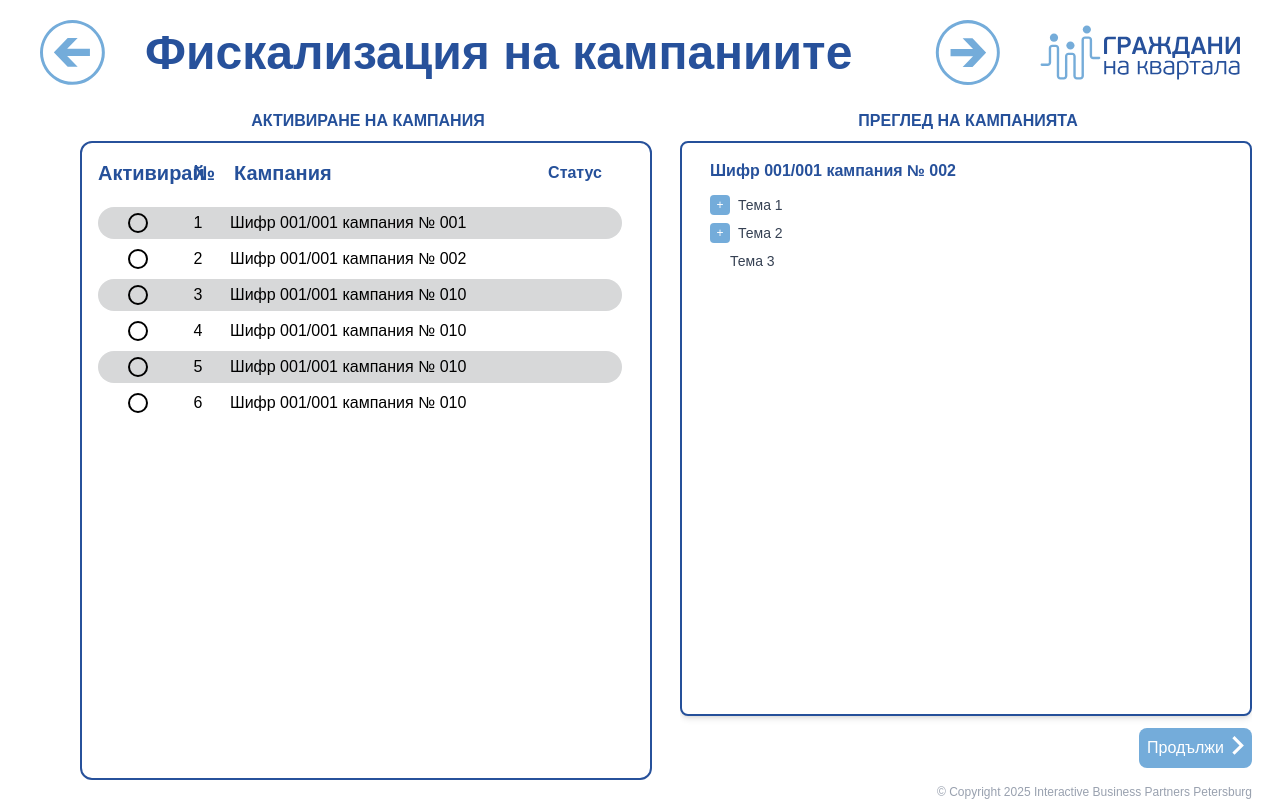
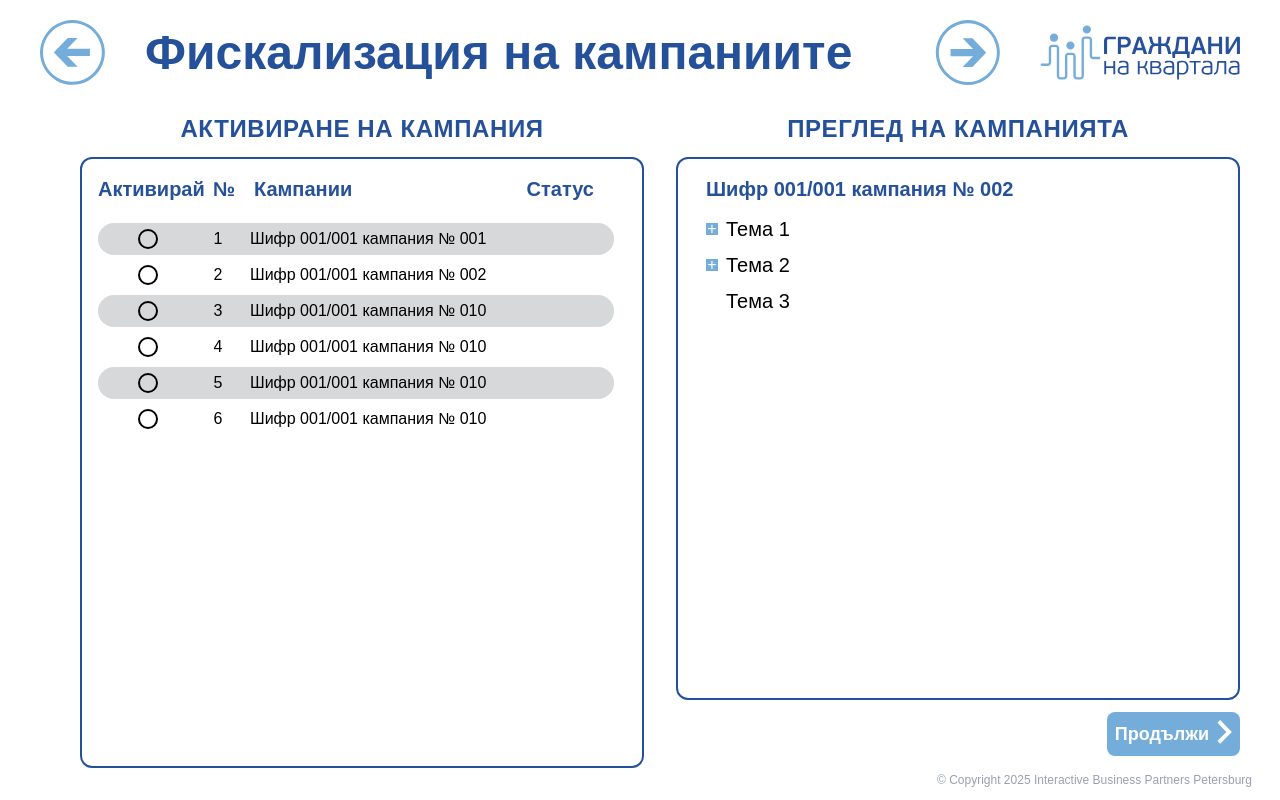
Before and after one commit to MiroslavAtanasov01/gk-web, a Next.js app: page /fisc-campaign in a window 1280 px wide. Built offline with nearby package versions, Linux system fonts and the light colour scheme.

Commit message:
Enhance layout and styling across Campaign and Question-Answer Archive components; update button sizes, spacing, and typography for improved user experience

```diff
--- a/src/app/fisc-campaign/page.tsx
+++ b/src/app/fisc-campaign/page.tsx
@@ -8,16 +8,16 @@ import Header from "@/components/auto-reports/Header";
 
 export default function fixCampaign() {
   return (
-    <div className="flex h-screen flex-col">
+    <div className="flex h-screen flex-col pb-3">
       {/* Header */}
       <Header title="Фискализация на кампаниите" />
 
       {/* Main Content */}
-      <div className="flex w-full grow gap-7 overflow-hidden p-1 px-7 pl-20">
+      <div className="mt-3 flex w-full grow gap-8 overflow-hidden p-1 px-7 pr-10 pl-20">
         {/* Left Side - Campaign Table */}
         <div className="flex flex-1 flex-col overflow-hidden">
           <div className="flex justify-center">
-            <p className="text-text-secondary pt-5 pb-2 pl-1 font-bold">
+            <p className="text-primary w-full p-3 text-center text-2xl font-semibold tracking-wide">
               АКТИВИРАНЕ НА КАМПАНИЯ
             </p>
           </div>
@@ -29,12 +29,12 @@ export default function fixCampaign() {
         {/* Right Side - Tree View */}
         <div className="flex flex-1 flex-col overflow-hidden">
           <div className="flex justify-center">
-            <p className="text-text-secondary pt-5 pb-2 pl-1 font-bold">
+            <p className="text-primary w-full p-3 text-center text-2xl font-semibold tracking-wide">
               ПРЕГЛЕД НА КАМПАНИЯТА
             </p>
           </div>
           <div className="flex flex-1 flex-col overflow-hidden">
-            <div className="border-text-secondary mx-auto w-full flex-1 overflow-hidden rounded-lg border-2 bg-white p-4 shadow-md">
+            <div className="border-primary mx-auto w-full flex-1 overflow-hidden rounded-xl border-2 p-4">
               <TreeView
                 title="Шифр 001/001 кампания № 002"
                 data={sampleTreeData}
@@ -42,13 +42,13 @@ export default function fixCampaign() {
               />
             </div>
             <div className="flex shrink-0 justify-end py-3">
-              <button className="bg-secondary flex rounded-lg p-2 text-white">
+              <button className="bg-secondary flex rounded-lg p-2 text-lg font-semibold text-white">
                 Продължи
                 <Image
                   src="/images/campaign/right-arrow.svg"
                   alt="campaign"
-                  width={20}
-                  height={25}
+                  width={23}
+                  height={40}
                   className="pl-2"
                 />
               </button>
--- a/src/app/globals.css
+++ b/src/app/globals.css
@@ -6,7 +6,7 @@
 }
 
 @theme {
-  --color-primary: #27519b;
+  --color-primary: #25509a;
   --color-secondary: #74acda;
   --color-text-main: #efb333;
   --color-text-secondary: #25509a;
--- a/src/components/CampaignTable.tsx
+++ b/src/components/CampaignTable.tsx
@@ -86,7 +86,9 @@ function CampaignTable({
         );
       case "statusDisplay":
         return (
-          <div className="text-text-secondary mr-5 font-semibold">Статус</div>
+          <div className="text-text-secondary mr-5 text-xl font-semibold">
+            Статус
+          </div>
         );
       case "questions":
         return null;
@@ -114,10 +116,38 @@ function CampaignTable({
       case "statusDisplay":
         return (
           <>
-            <div className="text-text-secondary mr-1 w-20 font-semibold">
+            <div className="text-text-secondary mr-1 w-25 font-semibold">
               {" "}
               Активирай
             </div>{" "}
+            <span className="text-text-secondary w-11 text-center font-semibold">
+              №
+            </span>
+            <span className="text-text-secondary mr-2 ml-2 font-semibold">
+              Кампании
+            </span>
+          </>
+        );
+      case "questions":
+        return (
+          <>
+            <div className="mr-1 w-8"></div>{" "}
+            <span className="text-primary w-11 text-center font-semibold">
+              №
+            </span>
+            <span className="text-primary mr-2 ml-2 font-semibold">Въпрос</span>
+          </>
+        );
+      case "answers":
+        return (
+          <div className="text-primary flex w-full justify-center text-xl font-semibold">
+            ШИФЪР 002 ВЪПРОС 0001
+          </div>
+        );
+      default:
+        return (
+          <>
+            <div className="mr-1 w-8"></div>
             <span className="text-text-secondary w-11 text-center font-semibold">
               №
             </span>
@@ -126,36 +156,6 @@ function CampaignTable({
             </span>
           </>
         );
-      case "questions":
-        return (
-          <>
-            <div className="mr-1 w-8"></div>{" "}
-            <span className="text-text-secondary w-11 text-center font-semibold">
-              №
-            </span>
-            <span className="text-text-secondary mr-2 ml-2 font-semibold">
-              Въпрос
-            </span>
-          </>
-        );
-      case "answers":
-        return (
-          <div className="text-text-secondary w-full text-center font-semibold">
-            Въпрос номер {selectedId}
-          </div>
-        );
-      // default:
-      //   return (
-      //     <>
-      //       <div className="mr-1 w-8"></div>
-      //       <span className="text-text-secondary w-11 text-center font-semibold">
-      //         №
-      //       </span>
-      //       <span className="text-text-secondary mr-2 ml-2 font-semibold">
-      //         Кампания
-      //       </span>
-      //     </>
-      //   );
     }
   };
 
@@ -163,8 +163,16 @@ function CampaignTable({
     <div className="border-primary flex h-full w-full flex-col rounded-xl border-2 p-4">
       {/* Header Row */}
       <div className="mb-5 flex items-center justify-between pr-3">
-        <div className="flex items-center text-xl">{renderHeaderTitles()}</div>
-        {renderHeaderActions()}
+        {headerMode === "answers" ? (
+          renderHeaderTitles()
+        ) : (
+          <>
+            <div className="flex items-center text-xl">
+              {renderHeaderTitles()}
+            </div>
+            {renderHeaderActions()}
+          </>
+        )}
       </div>
 
       {/* Data Rows */}
@@ -242,7 +250,7 @@ function CampaignTable({
             >
               <div
                 className={`mr-1 flex items-center justify-center ${
-                  headerMode === "statusDisplay" ? "w-20" : "w-8"
+                  headerMode === "statusDisplay" ? "w-25" : "w-8"
                 }`}
               >
                 {isSelected ? (
@@ -262,7 +270,7 @@ function CampaignTable({
               </div>
               {rowContent}
               {isSelected && headerMode === "statusDisplay" && (
-                <span className="mr-5 ml-auto text-sm">OK</span>
+                <span className="mr-10 ml-auto text-sm">OK</span>
               )}
             </div>
           );
--- a/src/components/TreeCampaign.tsx
+++ b/src/components/TreeCampaign.tsx
@@ -6,7 +6,7 @@ export interface TreeNodeData {
   id: string;
   label: string;
   children?: TreeNodeData[];
-  [key: string]: any;
+  [key: string]: unknown;
 }
 
 export interface TreeViewProps {
@@ -71,9 +71,10 @@ const TreeView: React.FC<TreeViewProps> = ({
         className="tree-node relative"
         role="treeitem"
         aria-expanded={hasChildren ? currentIsExpanded : undefined}
+        aria-selected={false}
       >
         <div
-          className="tree-node-content flex  py-1 cursor-pointer  rounded"
+          className="tree-node-content flex cursor-pointer rounded py-1"
           style={{ paddingLeft: contentPaddingLeft }}
           onClick={() => hasChildren && handleToggle(node.id)}
         >
@@ -90,7 +91,7 @@ const TreeView: React.FC<TreeViewProps> = ({
 
           {level > 0 && (
             <span
-              className="absolute top-1/2 w-[15px] h-px bg-gray-300 -translate-y-1/2"
+              className="absolute top-1/2 h-px w-[15px] -translate-y-1/2 bg-gray-300"
               style={{
                 left: lineLeftOffset(level - 1),
               }}
@@ -98,20 +99,18 @@ const TreeView: React.FC<TreeViewProps> = ({
           )}
 
           {/* Icon and Label container */}
-          <div className="flex relative  bg-white pr-2">
+          <div className="relative flex items-center bg-white pr-2">
             {hasChildren ? (
               <button
                 aria-label={currentIsExpanded ? "Collapse" : "Expand"}
-                className="bg-secondary hover:bg-blue-600 text-white w-5 h-5 flex items-center justify-center rounded-sm text-xs mr-2 flex-shrink-0"
+                className="bg-secondary text-md hover:bg-primary mr-2 flex h-3 w-3 flex-shrink-0 items-center justify-center text-white"
               >
                 {currentIsExpanded ? "-" : "+"}
               </button>
             ) : (
-              <span className=" w-5 "></span>
+              <span className="w-5"></span>
             )}
-            <span className="select-none text-sm text-gray-700">
-              {node.label}
-            </span>
+            <span className="text-xl text-black select-none">{node.label}</span>
           </div>
         </div>
 
@@ -135,9 +134,9 @@ const TreeView: React.FC<TreeViewProps> = ({
   };
 
   return (
-    <div className={` bg-white ${className}`}>
+    <div className={`bg-white ${className}`}>
       {title && (
-        <h2 className="text-md font-semibold mb-2 text-primary text-start">
+        <h2 className="text-md text-primary mb-2 text-start text-xl font-semibold">
           {title}
         </h2>
       )}
```
Also changed, not shown: src/app/question-answer-archive/page.tsx (+16 -16 lines).
